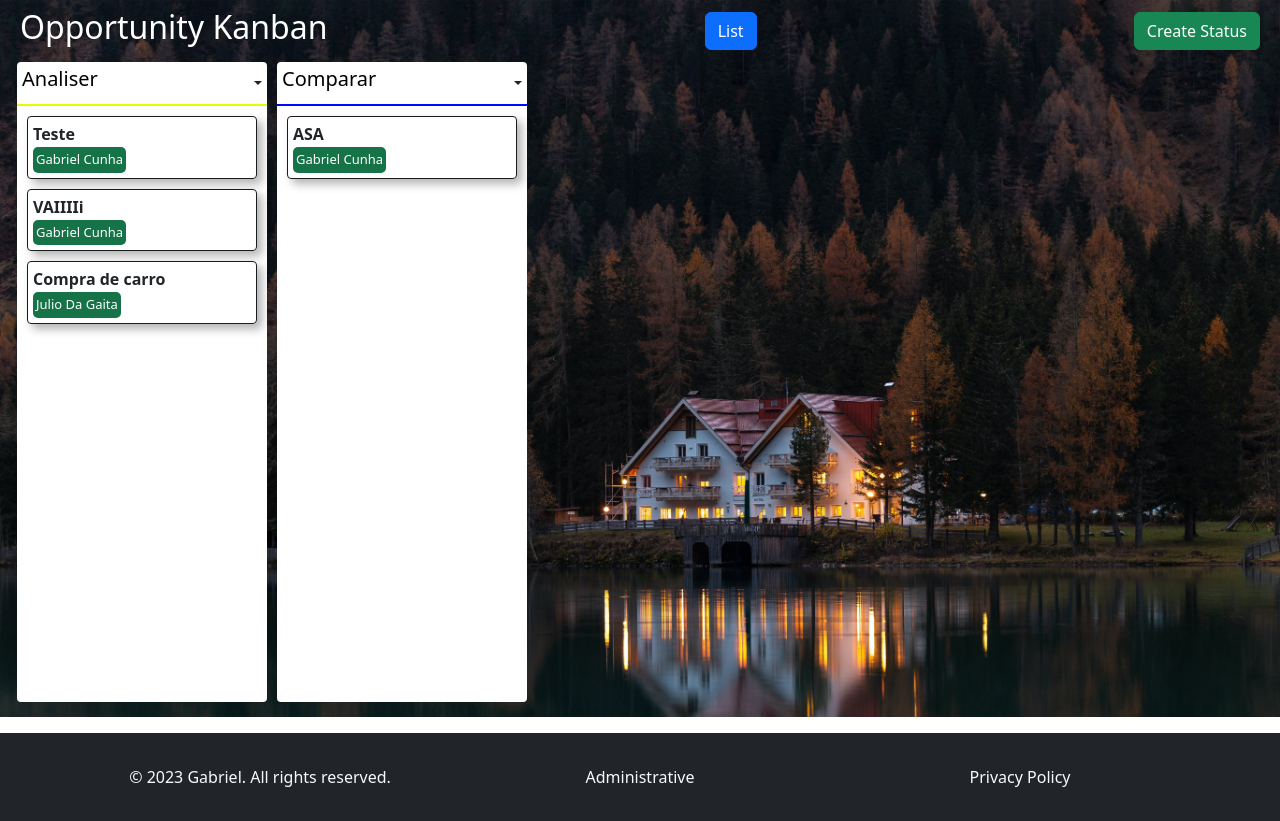
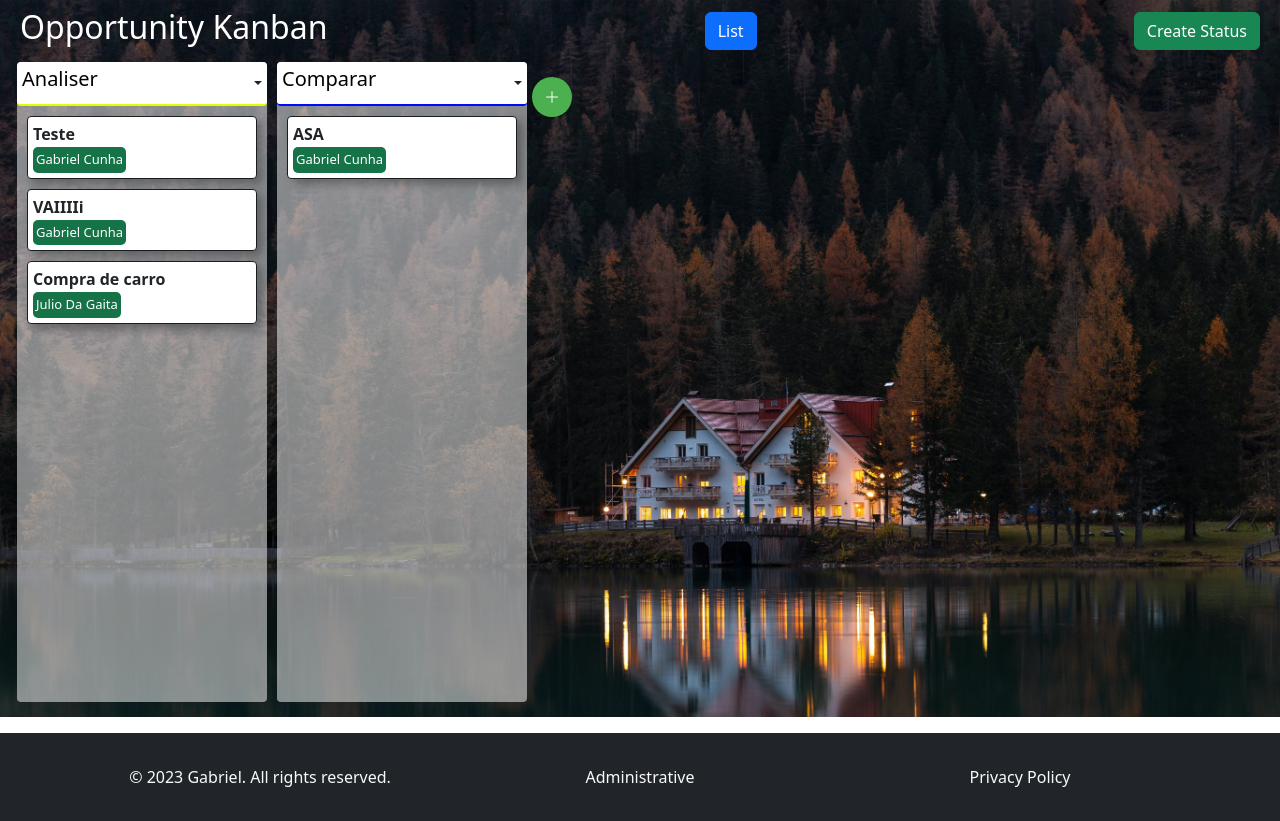
Before and after one commit to GabrielVasconceloss/crm, a Django app: page /crm/customer-kanban/ in a window 1280 px wide. Shown: the part 80-901 px from the top of the page. Run offline with Django 4.2, Linux system fonts and the light colour scheme; a user stored in the database is signed in; data comes from the database, SQL or seed files in the repository; both versions use the stored data as it was after the commit; some libraries are stand-ins or nearby versions.

Commit message:
Crete btn add status style

```diff
--- a/crm/models.py
+++ b/crm/models.py
@@ -11,9 +11,9 @@ class Camp(models.Model):
 
 class Status(models.Model):
     title = models.CharField(max_length=50)
-    description = models.CharField(max_length=500, verbose_name="Description")
-    title_color = models.CharField(max_length=7, default='#fff', help_text='Enter a hex color code for the title')
-    text_color = models.CharField(max_length=7, default='#000000', help_text='Enter a hex color code for the text')
+    description = models.CharField(max_length=500, verbose_name="Description", blank=True)
+    title_color = models.CharField(max_length=7, default='#000000', help_text='Enter a hex color code for the title', blank=True)
+    text_color = models.CharField(max_length=7, default='#000000', help_text='Enter a hex color code for the text', blank=True)
 
     def __str__(self):
         return "{}".format(self.title)
--- a/crm/views.py
+++ b/crm/views.py
@@ -111,4 +111,11 @@ def add_opportunity(request, customer_id):
 def opportunity_kanban(request):
     status_list = Status.objects.all()
     opportunities_list = Opportunity.objects.all()
-    return render(request, 'opportunity_kanban.html', {'status_list': status_list, 'opportunities_list': opportunities_list})
+    if request.method == 'POST':
+        form = StatusForm(request.POST)
+        if form.is_valid():
+            form.save()
+            return redirect('opportunity_kanban')
+    else:
+        form = StatusForm()
+    return render(request, 'opportunity_kanban.html', {'status_list': status_list, 'opportunities_list': opportunities_list, 'form': form})
--- a/static/css/style.css
+++ b/static/css/style.css
@@ -19,7 +19,7 @@
 .column {
   width: 250px;
   min-width: 250px;
-  background: #fff;
+  background-color: rgba(255, 255, 255, 0.50);
   margin-left: 5px;
   margin-right: 5px;
   flex-shrink: 0;
@@ -30,8 +30,10 @@
 .column-title{
   display: flex;
   justify-content: space-between;
+  background: #ffffff;
   align-items: center;
   padding: 5px;
+  border-radius: 4px;
 }
 
 .column-title h5{
@@ -43,10 +45,6 @@
   color: #6c757d;
 }
 
-.column-body{
-  background: #ffffff;
-}
-
 .column-card{
   border-radius: 4px;
   margin: 10px;
@@ -54,6 +52,7 @@
   padding: 5px;
   border: #1a1d20 solid 1px;
   cursor: pointer;
+  background: #ffffff;
 }
 
 .column-card-span{
@@ -64,3 +63,39 @@
   border-radius: 5px;
   display: inline-block;
 }
+
+.bnt-add-status{
+  margin-top: 15px;
+  display: flex;
+  background-color: #4CAF50;
+  border: none;
+  border-radius: 50%;
+  color: white;
+  align-items: center;
+  justify-content: center;
+  font-size: 16px;
+  padding: 14px 16px;
+  text-decoration: none;
+  cursor: pointer;
+  width: 40px;
+  height: 40px;
+}
+
+.div-form-add-status {
+  width: 250px;
+  display: none;
+  background-color: rgba(255, 255, 255, 0.50);
+  margin-right: 10px;
+  padding: 5px;
+  height: 90px;
+  border-radius: 5px;
+}
+
+.bnt-add-status-form{
+  margin: 5px;
+  background: #4CAF50;
+  border-radius: 5px;
+  padding: 5px;
+  border: none;
+  color: white;
+}
--- a/static/js/script.js
+++ b/static/js/script.js
@@ -0,0 +1,4 @@
+function showForm() {
+    document.getElementById('myForm').style.display = 'block';
+    document.querySelector('.bnt-add-status').style.display = 'none';
+}
--- a/templates/index.html
+++ b/templates/index.html
@@ -15,7 +15,6 @@
         <link href="https://cdn.jsdelivr.net/npm/bootstrap@5.3.2/dist/css/bootstrap.min.css" rel="stylesheet" integrity="sha384-T3c6CoIi6uLrA9TneNEoa7RxnatzjcDSCmG1MXxSR1GAsXEV/Dwwykc2MPK8M2HN" crossorigin="anonymous">
 </head>
 <body class="d-flex flex-column h-100">
-
         {% block nav %}
           <nav class="navbar navbar-expand-lg bg-body-tertiary">
             <div class="container">
--- a/templates/opportunity_kanban.html
+++ b/templates/opportunity_kanban.html
@@ -39,8 +39,19 @@
                     {% endfor %}
                 </div>
             {% endfor %}
+
+            <button class="bnt-add-status" onclick="showForm()">
+                <i class="bi bi-plus-lg"></i>
+            </button>
+            <div class="div-form-add-status" id="myForm">
+                <form method="POST">
+                    {% csrf_token %}
+                    <input type="text" class="form-control" placeholder="Title Status..." name="{{ form.title.name }}" id="{{ form.title.id_for_label }}" aria-describedby="{{ form.title.id_for_label }}">
+                    <button type="submit" class="bnt-add-status-form">Create</button>
+                </form>
+            </div>
+
         </div>
     </div>
 
-
 {% endblock %}
```
Also changed, not shown: crm/migrations/0007_alter_status_description_alter_status_text_color_and_more.py (added), crm/migrations/0008_alter_status_title_color.py (added), db.sqlite3.
